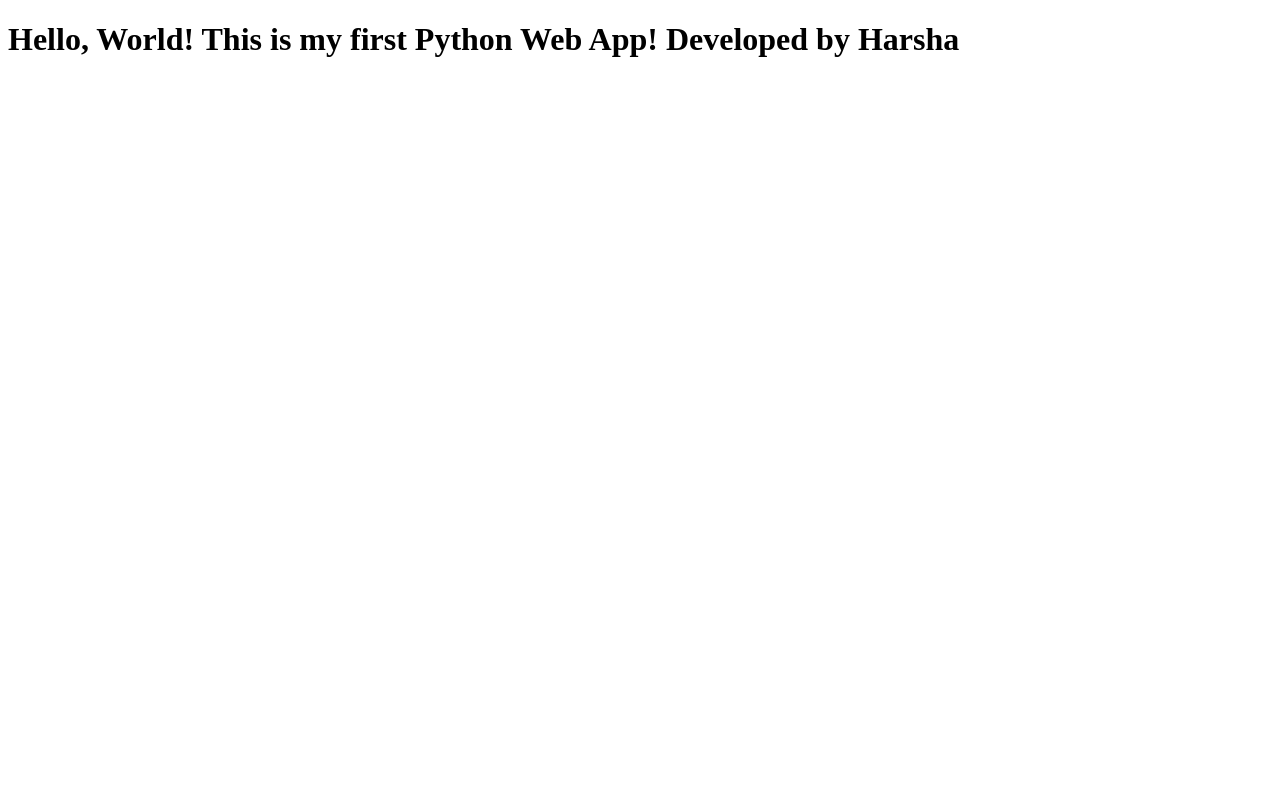
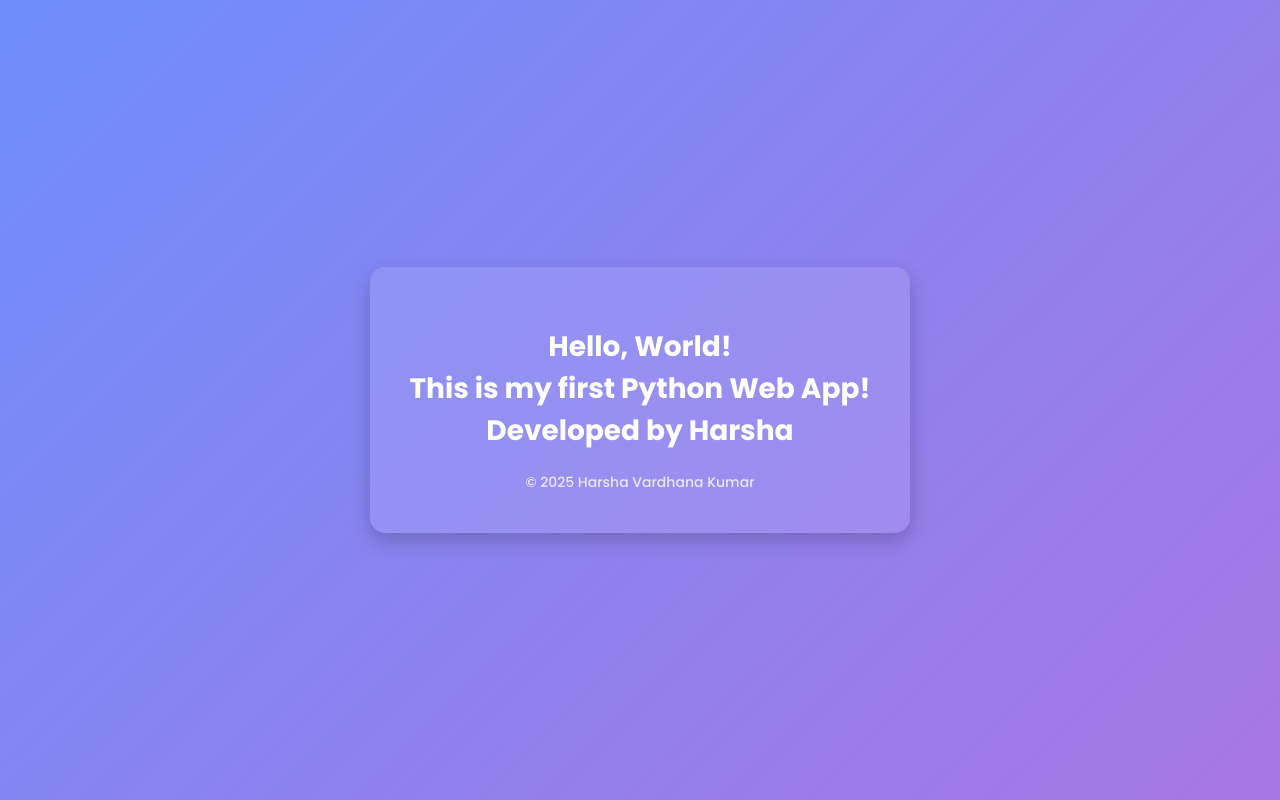
Before and after one commit to Harshavks69/mywebapp, a Flask app: page / in a window 1280 px wide. Run offline with Flask 3, Linux system fonts and the light colour scheme.

Commit message:
index.html code changed

```diff
--- a/templates/index.html
+++ b/templates/index.html
@@ -1,9 +1,45 @@
 <!DOCTYPE html>
-<html>
+<html lang="en">
 <head>
+    <meta charset="UTF-8">
     <title>My First Web App</title>
+    <meta name="viewport" content="width=device-width, initial-scale=1.0">
+    <!-- Google Font -->
+    <link href="https://fonts.googleapis.com/css2?family=Poppins:wght@500;700&display=swap" rel="stylesheet">
+    <style>
+        body {
+            margin: 0;
+            padding: 0;
+            font-family: 'Poppins', sans-serif;
+            background: linear-gradient(135deg, #6e8efb, #a777e3);
+            color: white;
+            display: flex;
+            justify-content: center;
+            align-items: center;
+            height: 100vh;
+            text-align: center;
+        }
+        .container {
+            background-color: rgba(255, 255, 255, 0.1);
+            padding: 40px;
+            border-radius: 15px;
+            box-shadow: 0 8px 20px rgba(0, 0, 0, 0.2);
+        }
+        h1 {
+            font-size: 28px;
+            line-height: 1.5;
+        }
+        .footer {
+            margin-top: 20px;
+            font-size: 14px;
+            opacity: 0.8;
+        }
+    </style>
 </head>
 <body>
-    <h1>Hello, World! This is my first Python Web App! Developed by Harsha</h1>
+    <div class="container">
+        <h1>Hello, World!<br>This is my first Python Web App!<br><strong>Developed by Harsha</strong></h1>
+        <div class="footer">© 2025 Harsha Vardhana Kumar</div>
+    </div>
 </body>
 </html>
```
